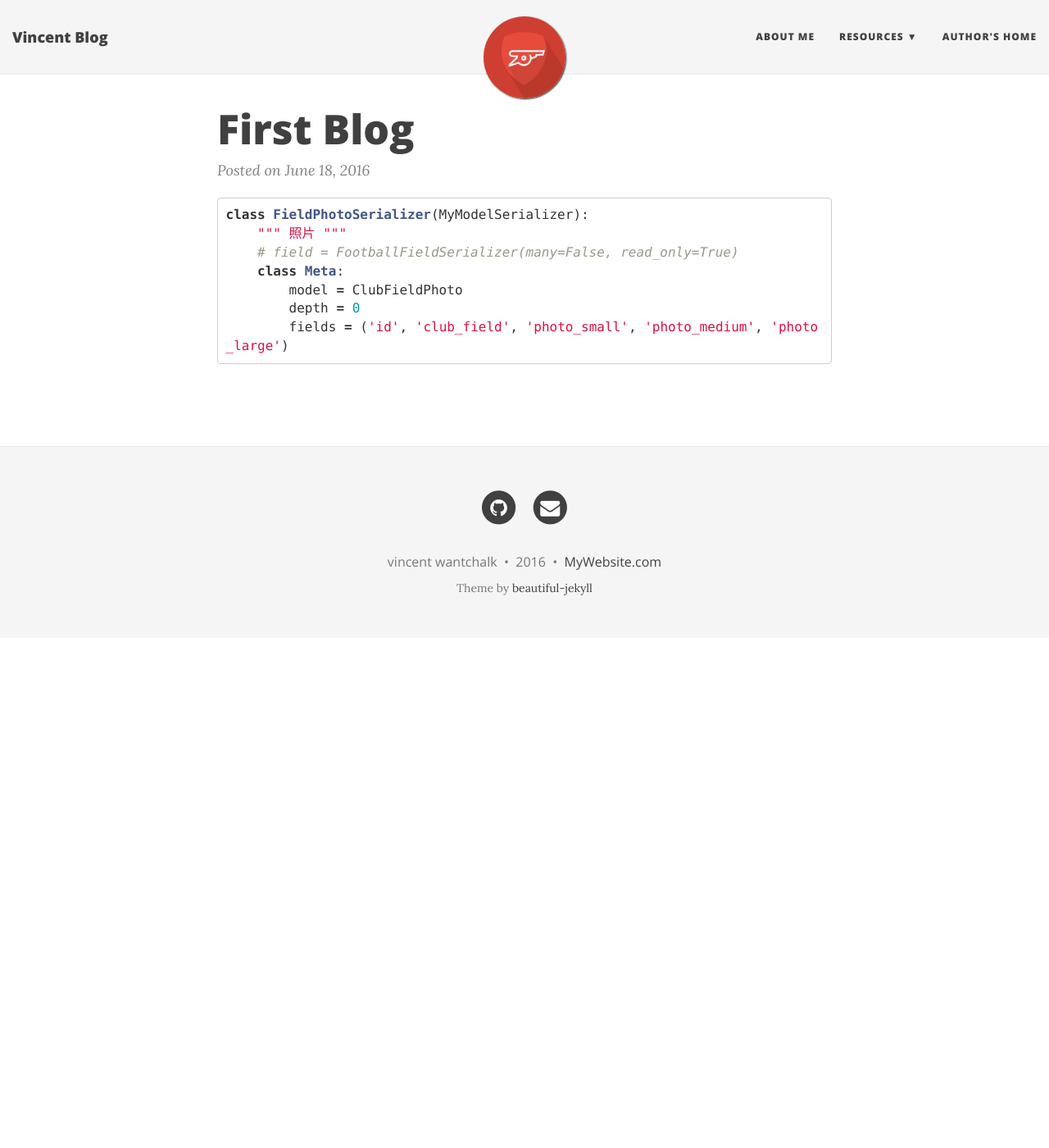
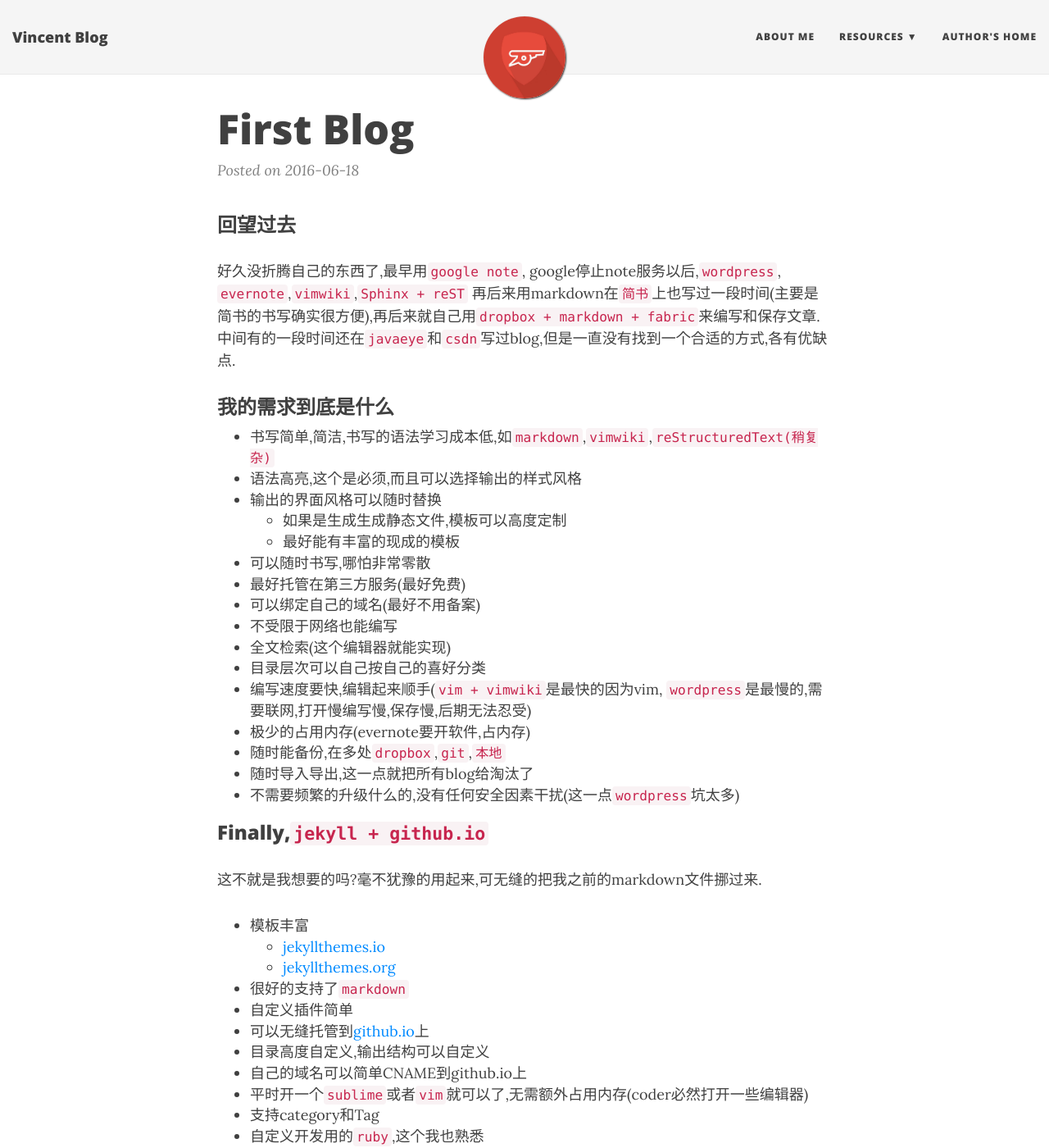
Before and after one commit to rainytooo/rainytooo.github.io, a Jekyll site: the page built from _posts/2016/06/2016-06-18-first-blog.md, in a window 1280 px wide and 1400 px high. Shown: the whole window at 82% size. Built offline with Jekyll 4.4.1, drawn with Linux system fonts in a browser that asks for light colours; nearby versions of some CDN libraries; some of the changed text lies outside the part shown.

Commit message:
modify first blog

````diff
--- a/_includes/header.html
+++ b/_includes/header.html
@@ -36,7 +36,7 @@
 		  {% endif %}
 
 		  {% if include.type == "post" %}
-		  <span class="post-meta">Posted on {{ page.date | date: "%B %-d, %Y" }}</span>
+		  <span class="post-meta">Posted on {{ page.date | date: "%Y-%m-%d" }}</span>
 		  {% endif %}
         </div>
       </div>
@@ -61,7 +61,8 @@
 		  {% endif %}
 
 		  {% if include.type == "post" %}
-		  <span class="post-meta">Posted on {{ page.date | date: "%B %-d, %Y" }}</span>
+          <span class="post-meta">Posted on {{ page.date | date: "%Y-%m-%d" }}</span>
+		  <!-- <span class="post-meta">Posted on {{ page.date | date: "%B %-d, %Y" }}</span> -->
 		  {% endif %}
         </div>
       </div>
--- a/_posts/2016-06-18-first-blog.md
+++ /dev/null
@@ -1,20 +0,0 @@
----
-layout: post
-title: First Blog
-category: nocat
-tags: [wc]
----
-
-
-
-
-
-```python
-class FieldPhotoSerializer(MyModelSerializer):
-    """ 照片 """
-    # field = FootballFieldSerializer(many=False, read_only=True)
-    class Meta:
-        model = ClubFieldPhoto
-        depth = 0
-        fields = ('id', 'club_field', 'photo_small', 'photo_medium', 'photo_large')
-```
--- /dev/null
+++ b/_posts/2016/06/2016-06-18-first-blog.md
@@ -0,0 +1,57 @@
+---
+layout: post
+title: First Blog
+category: nocat
+tags: [wc]
+---
+
+
+
+
+
+### 回望过去
+
+好久没折腾自己的东西了,最早用`google note`, google停止note服务以后,`wordpress`, `evernote`,`vimwiki`,`Sphinx + reST`
+再后来用markdown在`简书`上也写过一段时间(主要是简书的书写确实很方便),再后来就自己用`dropbox + markdown + fabric`来编写和保存文章.
+中间有的一段时间还在`javaeye`和`csdn`写过blog,但是一直没有找到一个合适的方式,各有优缺点.
+
+
+### 我的需求到底是什么
+
+* 书写简单,简洁,书写的语法学习成本低,如`markdown`,`vimwiki`,`reStructuredText(稍复杂)`
+* 语法高亮,这个是必须,而且可以选择输出的样式风格
+* 输出的界面风格可以随时替换
+    - 如果是生成生成静态文件,模板可以高度定制
+    - 最好能有丰富的现成的模板
+* 可以随时书写,哪怕非常零散
+* 最好托管在第三方服务(最好免费)
+* 可以绑定自己的域名(最好不用备案)
+* 不受限于网络也能编写
+* 全文检索(这个编辑器就能实现)
+* 目录层次可以自己按自己的喜好分类
+* 编写速度要快,编辑起来顺手(`vim + vimwiki`是最快的因为vim, `wordpress`是最慢的,需要联网,打开慢编写慢,保存慢,后期无法忍受)
+* 极少的占用内存(evernote要开软件,占内存)
+* 随时能备份,在多处`dropbox`,`git`,`本地`
+* 随时导入导出,这一点就把所有blog给淘汰了
+* 不需要频繁的升级什么的,没有任何安全因素干扰(这一点`wordpress`坑太多)
+
+
+### Finally,`jekyll + github.io`
+
+这不就是我想要的吗?毫不犹豫的用起来,可无缝的把我之前的markdown文件挪过来.
+
+* 模板丰富
+    - [jekyllthemes.io](http://jekyllthemes.io/)
+    - [jekyllthemes.org](http://jekyllthemes.org/)
+* 很好的支持了`markdown`
+* 自定义插件简单
+* 可以无缝托管到[github.io](https://github.io/)上
+* 目录高度自定义,输出结构可以自定义
+* 自己的域名可以简单CNAME到github.io上
+* 平时开一个`sublime`或者`vim`就可以了,无需额外占用内存(coder必然打开一些编辑器)
+* 支持category和Tag
+* 自定义开发用的`ruby`,这个我也熟悉
+* 平时没有整理好的可以放`_drafts`里,不发布
+* 只要有git,文章都有版本管理啦
+* 不需要网络也能愉快的书写
+* 开着`jekyll serve --drafts -w`, 可以边写边看
--- a/index.html
+++ b/index.html
@@ -18,7 +18,8 @@
     </a>
 
     <p class="post-meta">
-      Posted on {{ post.date | date: "%B %-d, %Y" }}
+      <!-- Posted on {{ post.date | date: "%B %-d, %Y" }} -->
+      Posted on {{ post.date | date: "%Y-%m-%d" }}
     </p>
 
     <div class="post-entry">
````
Also changed, not shown: _drafts/2016/06/test.md (added, +9 -0 lines), 1 other file.
